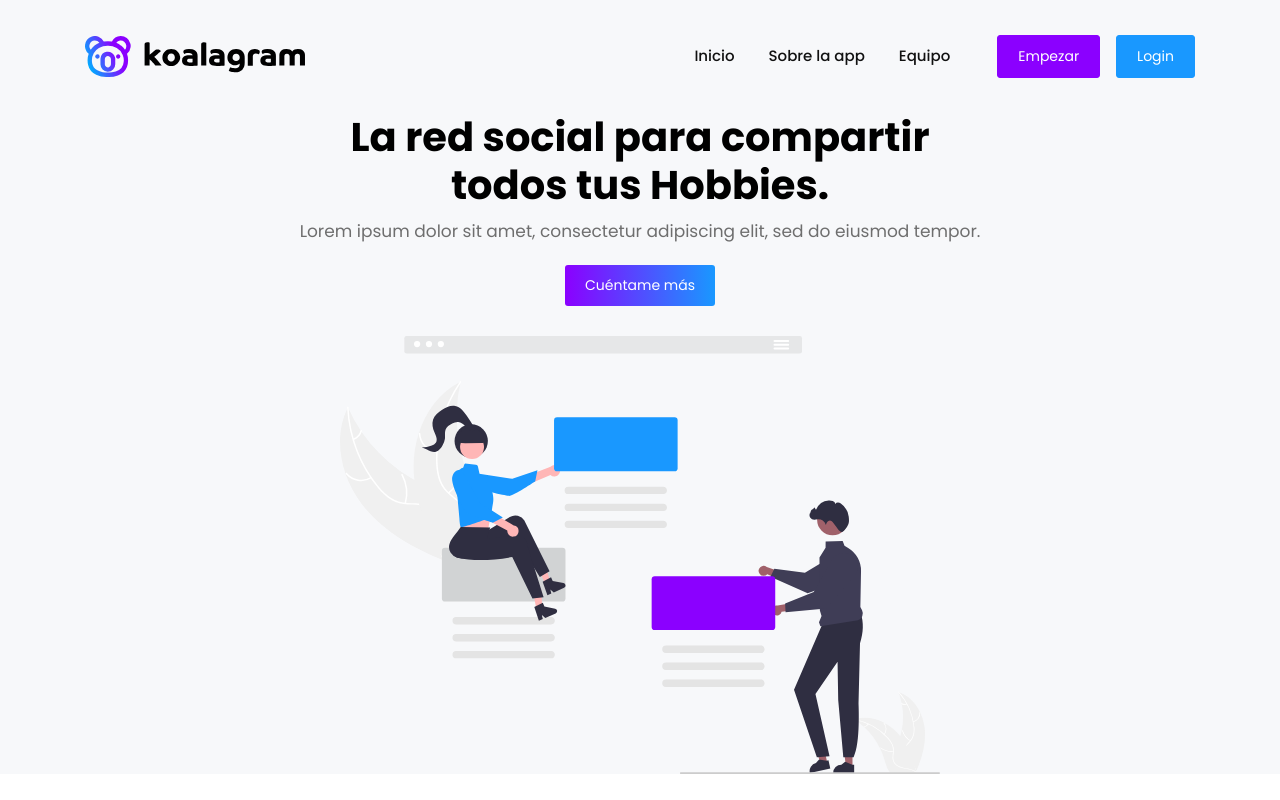
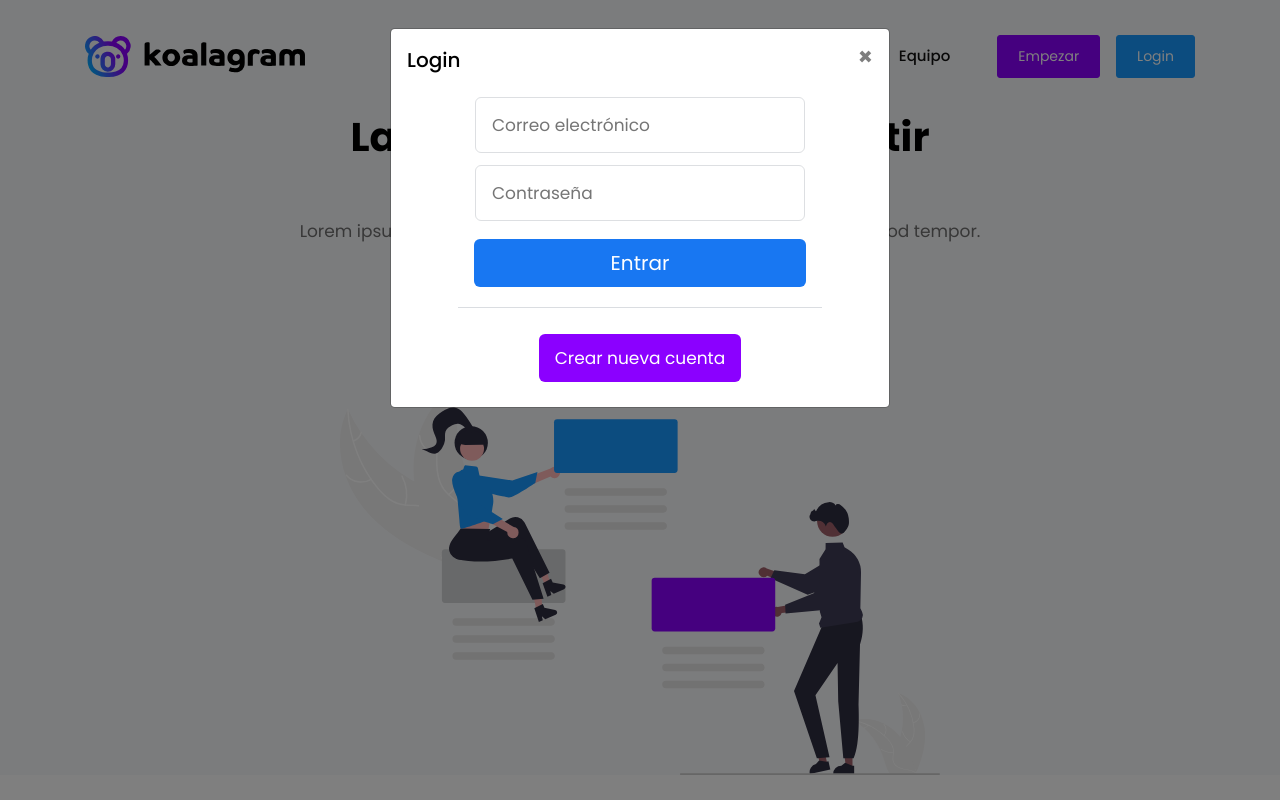
Before and after one commit to Adr1995/fronted-koalas, an Angular app: page /login in a window 1280 px wide. Both pictures are taken after a click on the button "Login". Shown: the top 800 px of the page. Built offline with nearby package versions, Linux system fonts and the light colour scheme.

Commit message:
modal añadido

```diff
--- a/src/app/app.module.ts
+++ b/src/app/app.module.ts
@@ -13,6 +13,7 @@ import { LoginComponent } from './components/login-component/login.component';
 import { ToastrModule } from 'ngx-toastr';
 import { BrowserAnimationsModule } from '@angular/platform-browser/animations';
 import { SignupComponent } from './components/signup/signup.component';
+import { ModalComponent } from './components/modal/modal.component';
 
 @NgModule({
   declarations: [
@@ -23,6 +24,7 @@ import { SignupComponent } from './components/signup/signup.component';
     ContentComponent,
     LoginComponent,
     SignupComponent,
+    ModalComponent,
   ],
   imports: [
     BrowserModule,
--- a/src/app/components/content/content.component.html
+++ b/src/app/components/content/content.component.html
@@ -3,7 +3,7 @@
     <h1 class="font-weight-semibold">La red social para compartir<br>todos tus Hobbies.</h1>
     <h6 class="font-weight-normal text-muted pb-3 pt-1">Lorem ipsum dolor sit amet, consectetur adipiscing elit, sed do eiusmod tempor.</h6>
     <div>
-      <button class="btn btn-gradient">Cuéntame más</button>
+      <button class="btn btn-gradient" href="#app">Cuéntame más</button>
     </div>
     <img src="assets/images/social-network-koala.svg" alt="" class="img-fluid home-image">
   </div>
@@ -42,9 +42,9 @@
         </div>
       </div>
     </section>
-    <section class="digital-marketing-service" id="digital-marketing-section">
+    <section class="digital-marketing-service">
       <div class="row align-items-center">
-        <div class="col-12 col-lg-7 grid-margin grid-margin-lg-0" data-aos="fade-right">
+        <div class="col-12 col-lg-7 grid-margin grid-margin-lg-0">
           <h3 class="font-weight-semibold m-0">Panel de <br>usuario</h3>
           <div class="col-lg-7 col-xl-6 p-0">
             <p class="py-4 m-0 text-muted">Lorem ipsum dolor sit amet, tincidunt vestibulum. Fusce egeabus consectetuer
@@ -53,15 +53,15 @@
               consectetuer</p>
           </div>
         </div>
-        <div class="col-12 col-lg-5 p-0 img-digital grid-margin grid-margin-lg-0" data-aos="fade-left">
+        <div class="col-12 col-lg-5 p-0 img-digital grid-margin grid-margin-lg-0">
           <img src="assets/images/Group1.png" alt="" class="img-fluid">
         </div>
       </div>
       <div class="row align-items-center">
-        <div class="col-12 col-lg-7 text-center flex-item grid-margin" data-aos="fade-right">
+        <div class="col-12 col-lg-7 text-center flex-item grid-margin">
           <img src="assets/images/Group2.png" alt="" class="img-fluid">
         </div>
-        <div class="col-12 col-lg-5 flex-item grid-margin" data-aos="fade-left">
+        <div class="col-12 col-lg-5 flex-item grid-margin">
           <h3 class="font-weight-semibold m-0">Comparte<br>con amigos</h3>
           <div class="col-lg-9 col-xl-8 p-0">
             <p class="py-4 m-0 text-muted">Lorem ipsum dolor sit amet, tincidunt vestibulum. Fusce egeabus consectetuer
@@ -77,7 +77,7 @@
         <div class="col-12 text-center pb-5">
           <h2 class="font-weight-semibold">Equipo</h2>
         </div>
-        <div class="col-12 col-md-6 col-lg-3 stretch-card mb-3 mb-lg-0" data-aos="zoom-in">
+        <div class="col-12 col-md-6 col-lg-3 stretch-card mb-3 mb-lg-0">
           <div class="card color-cards">
             <div class="card-body p-0">
               <div class="text-center">
@@ -92,7 +92,7 @@
             </div>
           </div>
         </div>
-        <div class="col-12 col-md-6 col-lg-3 stretch-card mb-3 mb-lg-0" data-aos="zoom-in" data-aos-delay="200">
+        <div class="col-12 col-md-6 col-lg-3 stretch-card mb-3 mb-lg-0">
           <div class="card color-cards">
             <div class="card-body p-0">
               <div class="text-center">
@@ -107,7 +107,7 @@
             </div>
           </div>
         </div>
-        <div class="col-12 col-md-6 col-lg-3 stretch-card mb-3 mb-lg-0" data-aos="zoom-in" data-aos-delay="400">
+        <div class="col-12 col-md-6 col-lg-3 stretch-card mb-3 mb-lg-0">
           <div class="card color-cards">
             <div class="card-body p-0">
               <div class="text-center">
@@ -122,7 +122,7 @@
             </div>
           </div>
         </div>
-        <div class="col-12 col-md-6 col-lg-3 stretch-card" data-aos="zoom-in" data-aos-delay="600">
+        <div class="col-12 col-md-6 col-lg-3 stretch-card">
           <div class="card color-cards">
             <div class="card-body p-0">
               <div class="text-center">
@@ -140,3 +140,5 @@
       </div>
     </section>
 </div>
+
+<app-modal></app-modal>
--- a/src/app/components/login-component/login.component.css
+++ b/src/app/components/login-component/login.component.css
@@ -4,7 +4,6 @@
 html,
 body {
   background: #232324;
-    font-family: Helvetica, Arial, sans-serif;
 }
 h1 {
   margin: 0;
@@ -12,17 +11,9 @@
 }
 
 .custom-form {
-
-      padding: 10px 0 24px 0;
-      background-color: #fff;
-      border: none;
-      border-radius: 8px;
-      box-shadow: 3px 3px 8px #b1b1b1, -3px -3px 8px #ffffff;
   margin: auto;
-      padding: 20px 0 28px;
   width: 396px;
   text-align: center;
-
 }
 
 .divInput {
@@ -30,7 +21,6 @@
   width: 364px;
   margin: auto;
   padding: 6px 0;
-
 }
 .inputtext {
   border-radius: 6px;
@@ -57,16 +47,14 @@
   width: 332px;
   cursor: pointer;
   color: #fff;
-      font-weight: bold;
 }
 
 .botonLogin:hover {
-    background-color: #166FE5;
+  background-color: #166fe5;
 }
 
 .divEnlace {
   margin-top: 16px;
-      font-family: Helvetica, Arial, sans-serif;
 }
 .divEnlace a {
   text-decoration: none;
@@ -74,15 +62,14 @@
   font-size: 15px;
   font-weight: 500;
   line-height: 1.34;
-      font-family: Helvetica, Arial, sans-serif;
 }
 
-  .enlaceRecuperarContraseña{
+.enlaceRecuperarContraseña {
   position: relative;
 }
 
-  .enlaceRecuperarContraseña::before{
-    content: '';
+.enlaceRecuperarContraseña::before {
+  content: "";
   position: absolute;
   bottom: 0;
   right: 0;
@@ -92,7 +79,7 @@
 }
 
 @media (hover: hover) and (pointer: fine) {
-    .enlaceRecuperarContraseña:hover::before{
+  .enlaceRecuperarContraseña:hover::before {
     left: 0;
     right: auto;
     width: 100%;
@@ -107,21 +94,19 @@
   text-align: center;
 }
 
-  .divCrearCuenta{
+.divCrearCuenta {
   padding-top: 6px;
 }
 
-  .botonCrearCuenta{
+.botonCrearCuenta {
   border: none;
   border-radius: 6px;
   font-size: 17px;
-    font-family: Helvetica, Arial, sans-serif;
   line-height: 48px;
   padding: 0 16px;
-    background-color: #42b72a;
+  background-color: #8b00ff;
   color: #fff;
   text-decoration: none;
-    font-weight: bold;
   cursor: pointer;
 }
 
@@ -130,6 +115,6 @@
   color: white;
 }
 
-    .botonCrearCuenta:hover{
-        background-color: #36A420;
+.botonCrearCuenta:hover {
+  background-color: #5d00aa;
 }
--- /dev/null
+++ b/src/app/components/modal/modal.component.html
@@ -0,0 +1,18 @@
+<div class="modal fade" id="exampleModal" tabindex="-1" role="dialog" aria-labelledby="exampleModalLabel"
+  aria-hidden="true">
+  <div class="modal-dialog" role="document">
+    <div class="modal-content">
+      <div class="modal-header">
+        <h5 class="modal-title" id="exampleModalLabel">Login</h5>
+        <button type="button" class="close" data-dismiss="modal" aria-label="Close">
+          <span aria-hidden="true">&times;</span>
+        </button>
+      </div>
+      <div class="modal-body">
+        <login></login>
+      </div>
+      <div class="modal-footer">
+      </div>
+    </div>
+  </div>
+</div>
--- /dev/null
+++ b/src/app/components/modal/modal.component.ts
@@ -0,0 +1,15 @@
+import { Component, OnInit } from '@angular/core';
+
+@Component({
+  selector: 'app-modal',
+  templateUrl: './modal.component.html',
+  styleUrls: ['./modal.component.css']
+})
+export class ModalComponent implements OnInit {
+
+  constructor() { }
+
+  ngOnInit(): void {
+  }
+
+}
--- a/src/assets/css/styles.css
+++ b/src/assets/css/styles.css
@@ -41,9 +41,21 @@
     background: linear-gradient(90deg, rgba(139,0,255,1) 0%, rgba(25,152,255,1) 100%);
     color: #fff;
     border: 0px;
+    padding: .670rem 1.29rem;
+}
+
+.btn-gradient:hover {
+    background: #fff;
+    color: #8b00ff;
+    border: 1px solid #8b00ff;
+    padding: .625rem 1.25rem;
 }
 
 .home-image {
     width: 600px;
     margin-top: 30px;
 }
+
+.case-studies .color-cards:hover .card-details, .case-studies .color-cards:hover .card-details p {
+    color: #8b00ff;
+}
--- a/src/index.html
+++ b/src/index.html
@@ -7,10 +7,14 @@
   <base href="/">
   <meta name="viewport" content="width=device-width, initial-scale=1">
   <link rel="icon" type="image/x-icon" href="favicon.ico">
-  <!-- Google font -->
-  <link rel="preconnect" href="https://fonts.googleapis.com">
-  <link rel="preconnect" href="https://fonts.gstatic.com" crossorigin>
-  <link href="https://fonts.googleapis.com/css2?family=Open+Sans:wght@300&display=swap" rel="stylesheet">
+  <link rel="stylesheet" href="https://maxcdn.bootstrapcdn.com/bootstrap/4.0.0/css/bootstrap.min.css"
+    integrity="sha384-Gn5384xqQ1aoWXA+058RXPxPg6fy4IWvTNh0E263XmFcJlSAwiGgFAW/dAiS6JXm" crossorigin="anonymous">
+  <script src="https://code.jquery.com/jquery-3.2.1.slim.min.js"
+    integrity="sha384-KJ3o2DKtIkvYIK3UENzmM7KCkRr/rE9/Qpg6aAZGJwFDMVNA/GpGFF93hXpG5KkN" crossorigin="anonymous">
+  </script>
+  <script src="https://maxcdn.bootstrapcdn.com/bootstrap/4.0.0/js/bootstrap.min.js"
+    integrity="sha384-JZR6Spejh4U02d8jOt6vLEHfe/JQGiRRSQQxSfFWpi1MquVdAyjUar5+76PVCmYl" crossorigin="anonymous">
+  </script>
 
 </head>
 
```
Also changed, not shown: src/app/components/modal/modal.component.css (added), 2 other files (tests, documents, lock files or other folders). Lines whose indentation alone changed are shown as unchanged.
